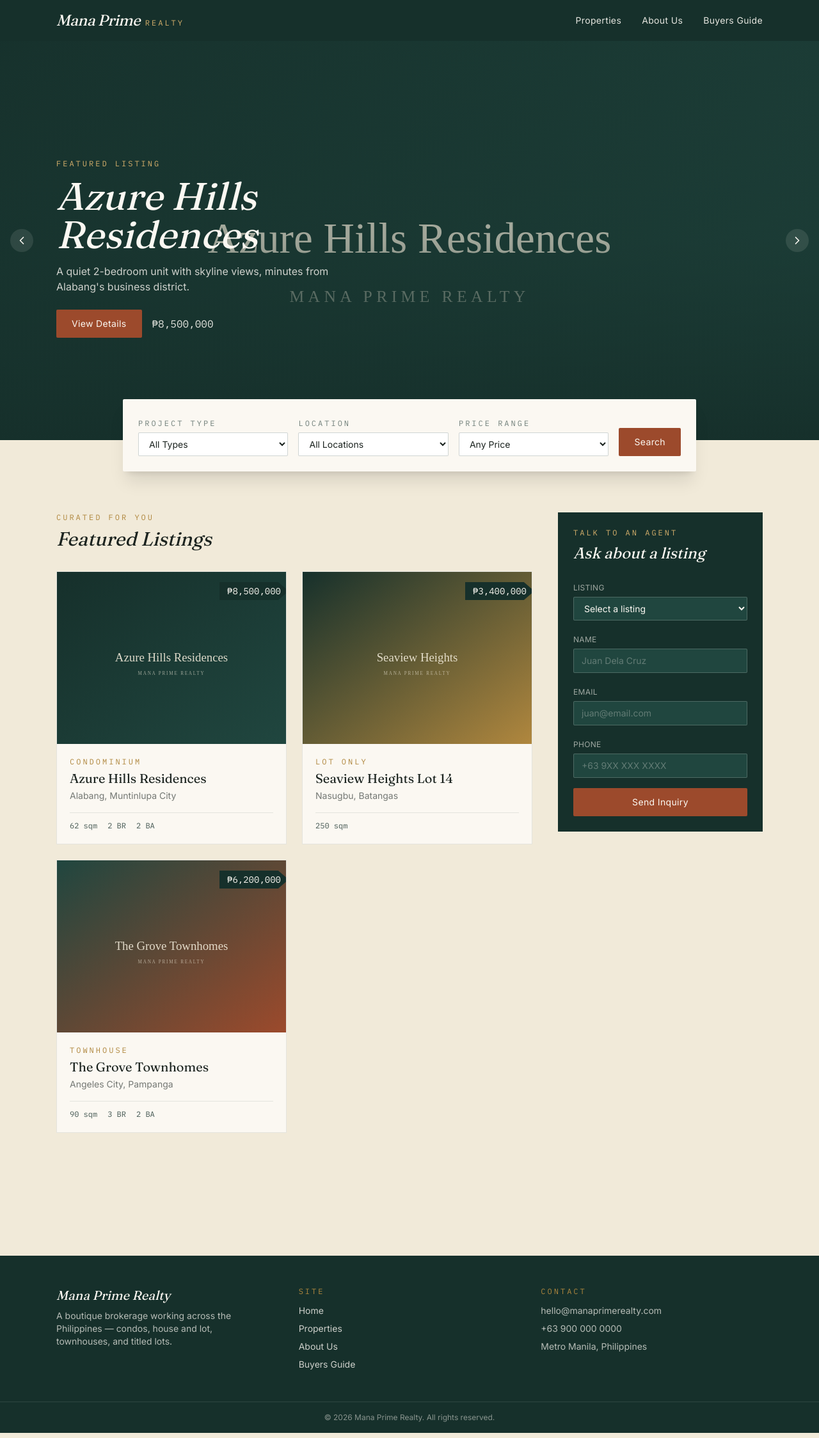
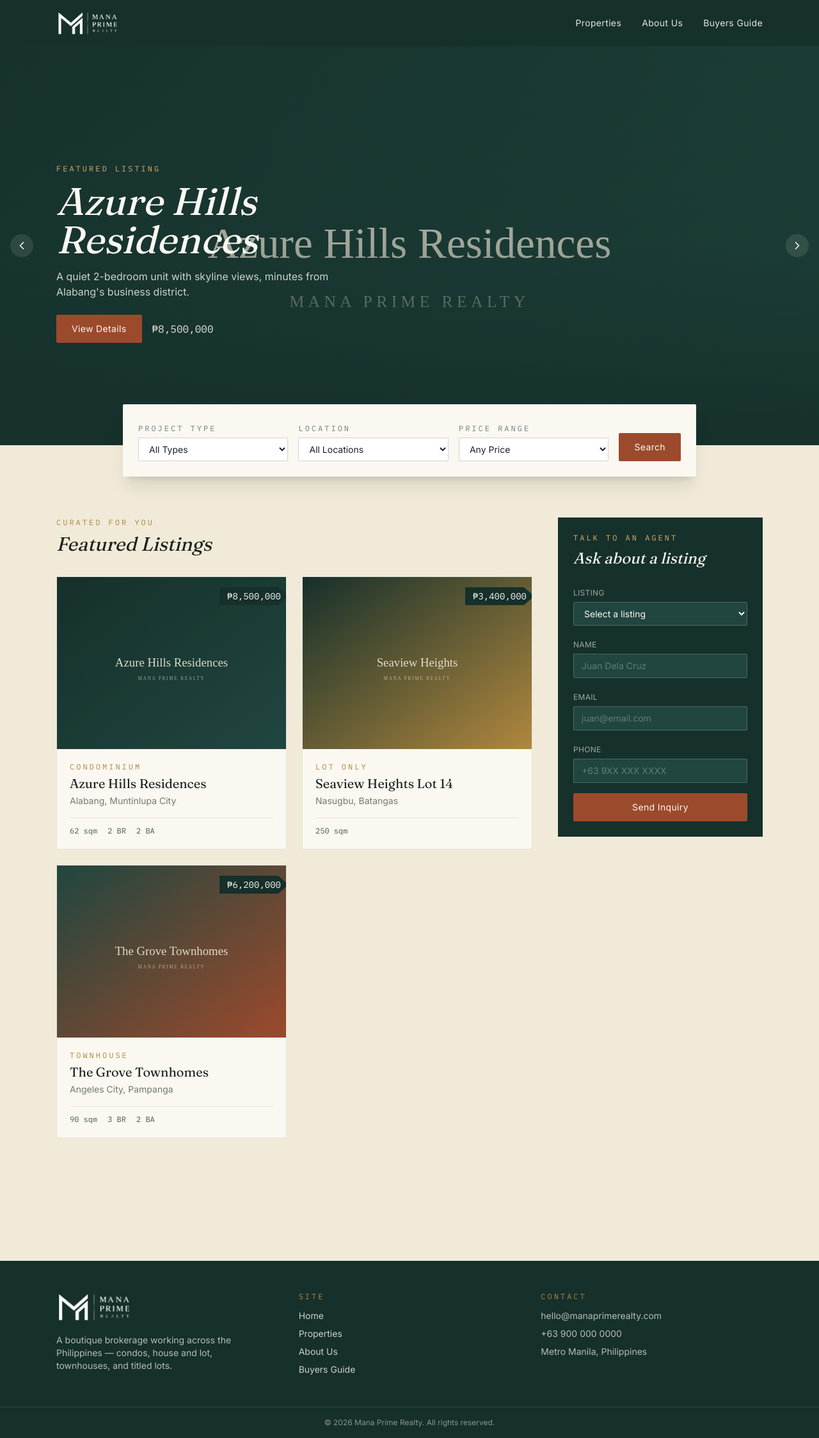
Before and after one commit to nikko-spec/Mana-Prime-Realty, a Next.js app: page / in a window 1280 px wide. Shown: the whole page at 64% size. Built offline with nearby package versions, Linux system fonts and the light colour scheme.

Commit message:
Logo
Uploaded logo to webstite

```diff
--- a/src/components/Footer.jsx
+++ b/src/components/Footer.jsx
@@ -1,12 +1,21 @@
 import Link from "next/link";
+import Image from "next/image";
 
 export default function Footer() {
   return (
     <footer className="bg-banyan text-cream/80 mt-24">
       <div className="mx-auto max-w-6xl px-6 py-12 grid gap-8 md:grid-cols-3">
         <div>
-          <p className="font-display text-xl italic text-cream">Mana Prime Realty</p>
-          <p className="mt-2 text-sm text-cream/70 max-w-xs">
+          <Link href="/" className="inline-block">
+            <Image
+              src="/images/logo.png"
+              alt="Mana Prime Realty"
+              width={960}
+              height={391}
+              className="h-12 w-auto"
+            />
+          </Link>
+          <p className="mt-3 text-sm text-cream/70 max-w-xs">
             A boutique brokerage working across the Philippines — condos,
             house and lot, townhouses, and titled lots.
           </p>
--- a/src/components/Header.jsx
+++ b/src/components/Header.jsx
@@ -1,6 +1,7 @@
 "use client";
 
 import Link from "next/link";
+import Image from "next/image";
 import { useState } from "react";
 
 const NAV_LINKS = [
@@ -15,13 +16,15 @@ export default function Header() {
   return (
     <header className="sticky top-0 z-40 bg-banyan text-cream">
       <div className="mx-auto flex max-w-6xl items-center justify-between px-6 py-4">
-        <Link href="/" className="flex items-baseline gap-2 group">
-          <span className="font-display text-2xl italic tracking-tight">
-            Mana Prime
-          </span>
-          <span className="eyebrow text-gold-light group-hover:text-cream transition-colors">
-            Realty
-          </span>
+        <Link href="/" className="flex items-center">
+          <Image
+            src="/images/logo.png"
+            alt="Mana Prime Realty"
+            width={960}
+            height={391}
+            priority
+            className="h-10 w-auto"
+          />
         </Link>
 
         <nav className="hidden md:flex items-center gap-8">
```
Also changed, not shown: public/images/logo.png (added), 1 other file (tests, documents, lock files or other folders).
